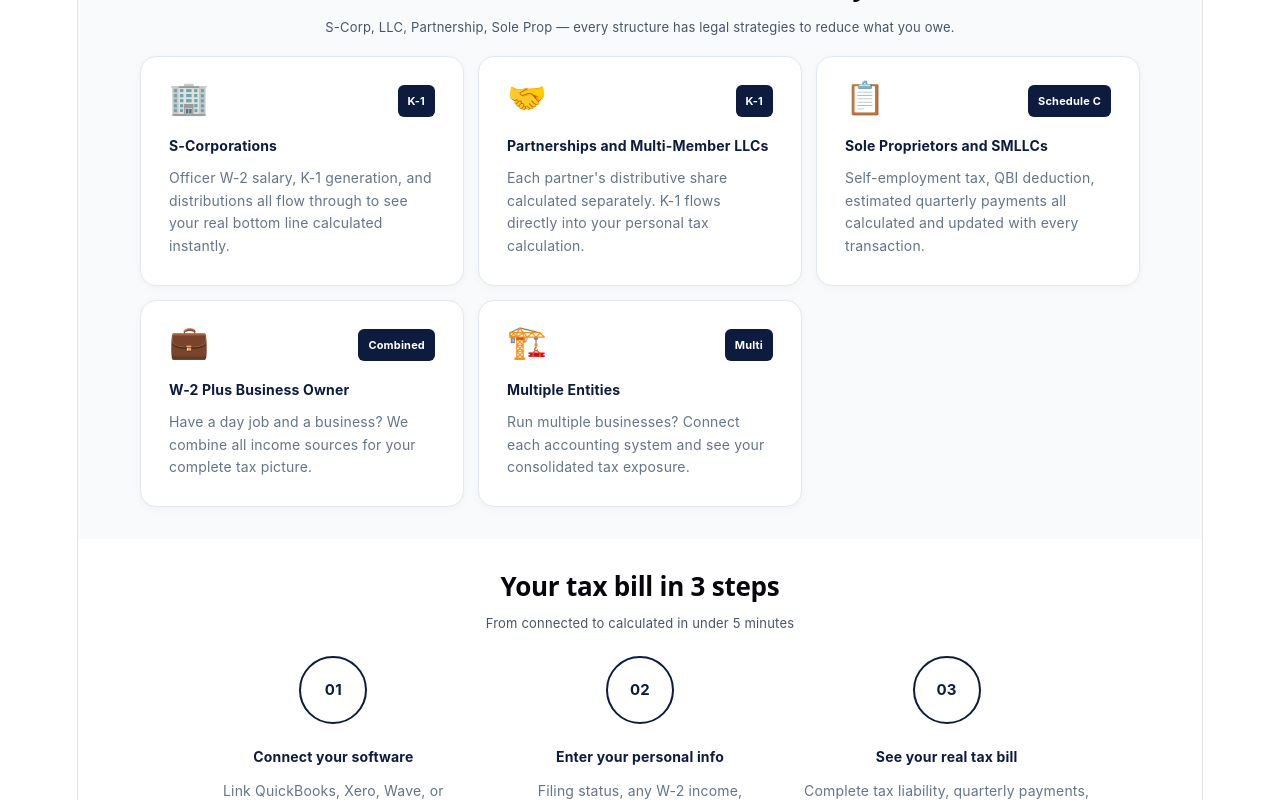
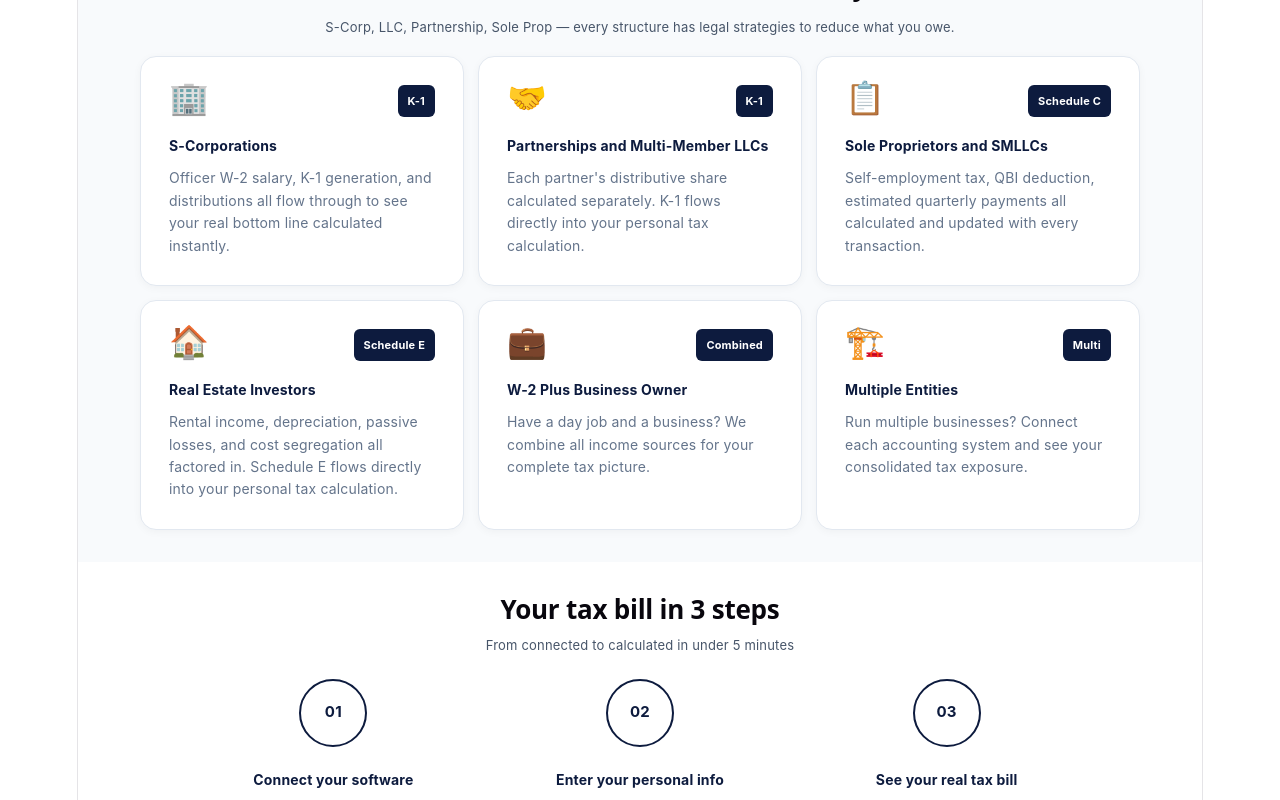
Before and after one commit to natashaverela-speckm/TaxStat360, a React (Vite) app: page / in a window 1280 px wide. Shown: the part 1767-2567 px from the top of the page. Built offline with nearby package versions, Linux system fonts and the light colour scheme.

Commit message:
feat(landing): add Real Estate Investors entity card

```diff
--- a/src/Landing.jsx
+++ b/src/Landing.jsx
@@ -114,6 +114,7 @@ export default function Landing() {
             { icon: '🏢', label: 'K-1', title: 'S-Corporations', desc: 'Officer W-2 salary, K-1 generation, and distributions all flow through to see your real bottom line calculated instantly.' },
             { icon: '🤝', label: 'K-1', title: 'Partnerships and Multi-Member LLCs', desc: "Each partner's distributive share calculated separately. K-1 flows directly into your personal tax calculation." },
             { icon: '📋', label: 'Schedule C', title: 'Sole Proprietors and SMLLCs', desc: 'Self-employment tax, QBI deduction, estimated quarterly payments all calculated and updated with every transaction.' },
+            { icon: '🏠', label: 'Schedule E', title: 'Real Estate Investors', desc: 'Rental income, depreciation, passive losses, and cost segregation all factored in. Schedule E flows directly into your personal tax calculation.' },
             { icon: '💼', label: 'Combined', title: 'W-2 Plus Business Owner', desc: 'Have a day job and a business? We combine all income sources for your complete tax picture.' },
             { icon: '🏗️', label: 'Multi', title: 'Multiple Entities', desc: 'Run multiple businesses? Connect each accounting system and see your consolidated tax exposure.' },
           ].map((e,i) => (
```
